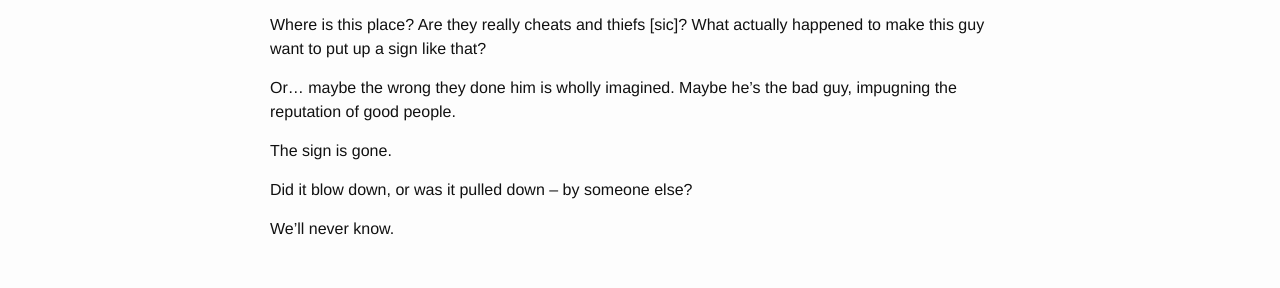
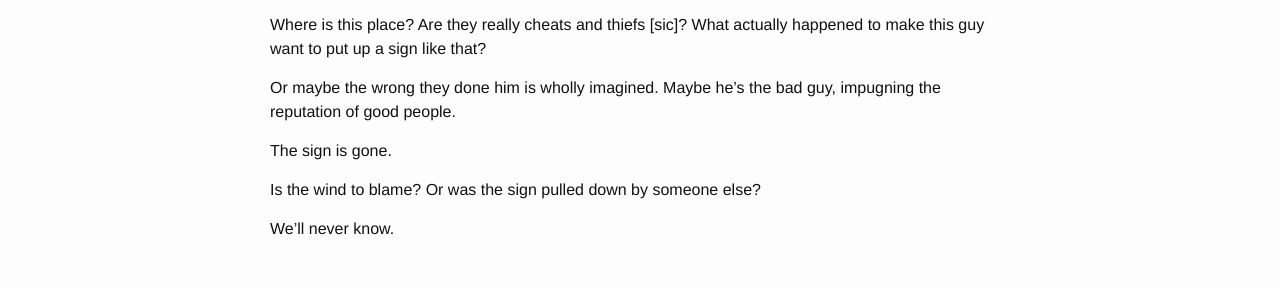
Before and after one commit to plnkx/blog, a Jekyll site: the page built from _posts/2015-09-03-a-man-makes-a-sign.markdown, in a window 1280 px wide. Shown: the part 1863-2151 px from the top of the page. Built offline with Jekyll 4.4.1, drawn with Linux system fonts in a browser that asks for light colours.

Commit message:
- _posts/2015-09-03-a-man-makes-a-sign.markdown    - Tweak the ending.

```diff
--- a/_posts/2015-09-03-a-man-makes-a-sign.markdown
+++ b/_posts/2015-09-03-a-man-makes-a-sign.markdown
@@ -74,11 +74,12 @@ The sign tells the story of an unhappy relationship.
 Where is this place? Are they really cheats and thiefs [sic]? What
 actually happened to make this guy want to put up a sign like that?
 
-Or... maybe the wrong they done him is wholly imagined. Maybe he's
+Or maybe the wrong they done him is wholly imagined. Maybe he's
 the bad guy, impugning the reputation of good people.
+
 
 The sign is gone.
 
-Did it blow down, or was it pulled down -- by someone else?
+Is the wind to blame? Or was the sign pulled down by someone else?
 
 We'll never know.
```
